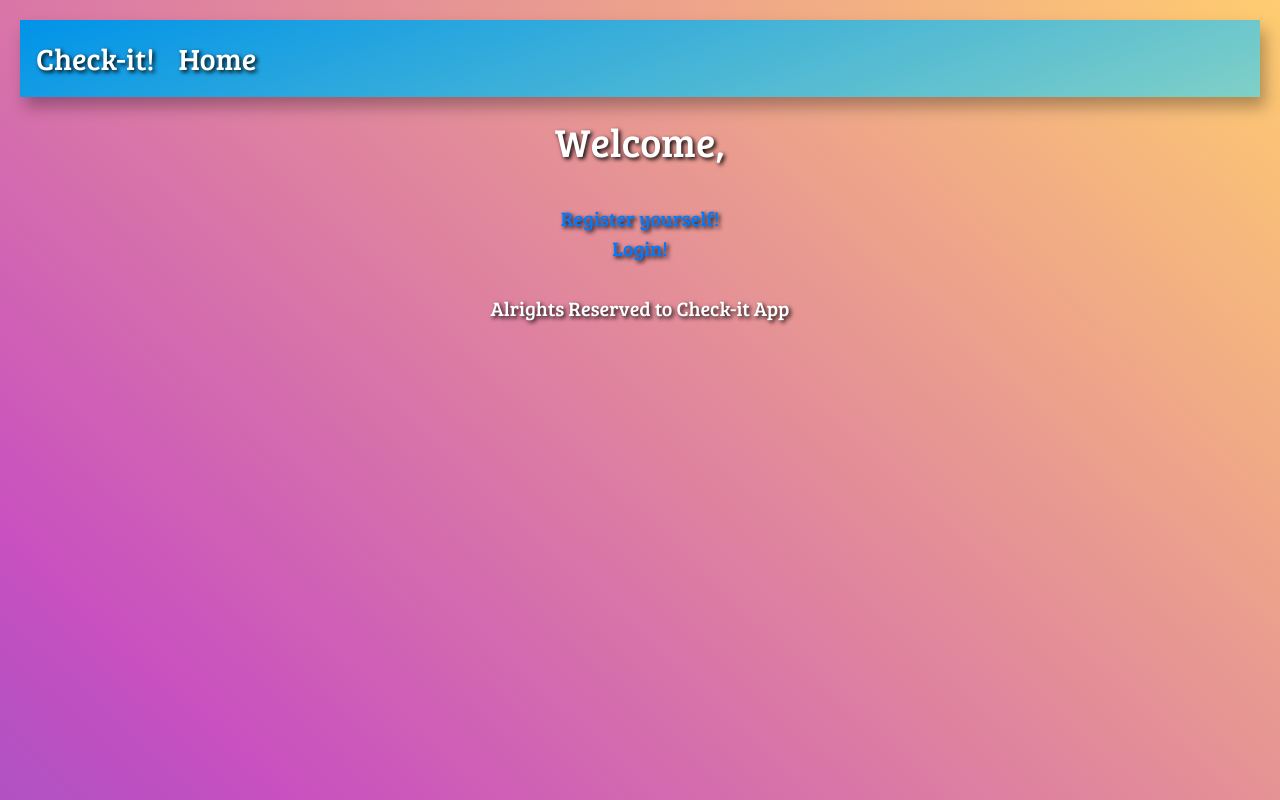
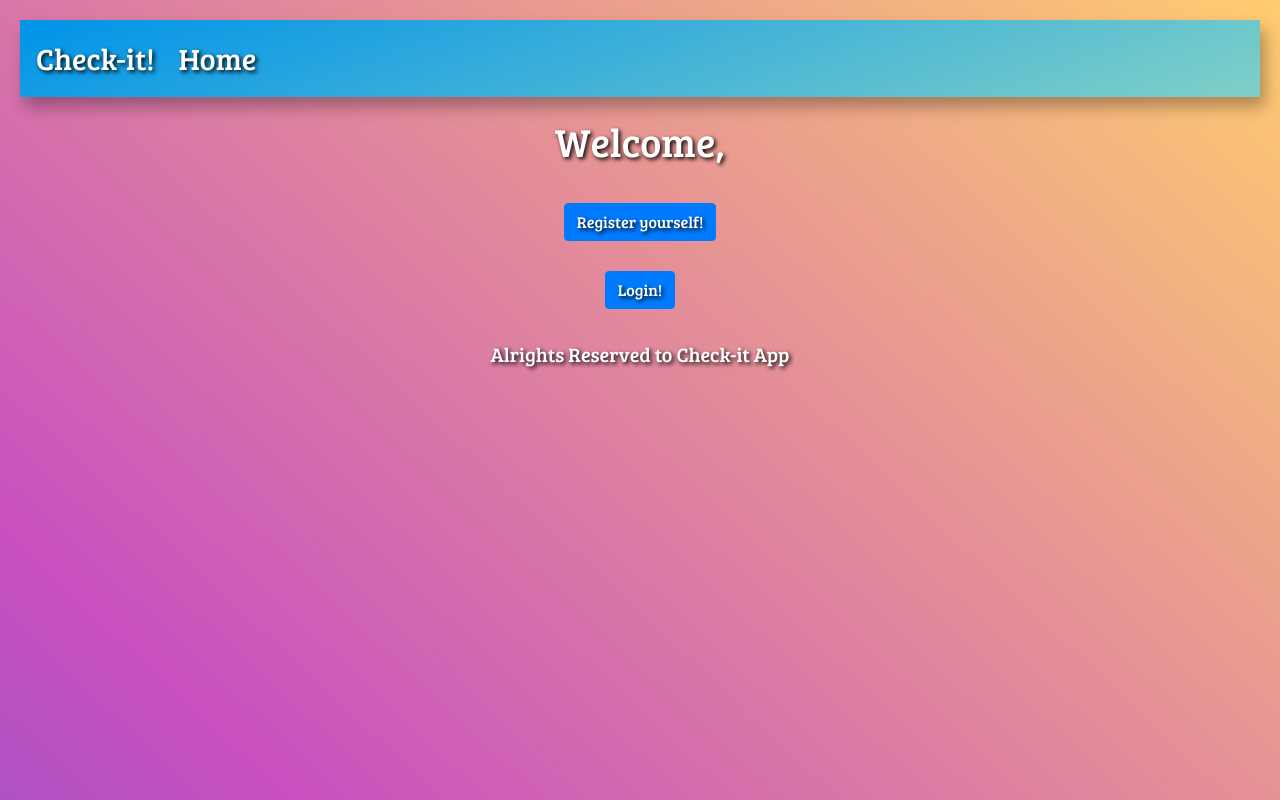
Before and after one commit to citysiva180/merntodoapp, a React (Create React App) app: page / in a window 1280 px wide. Shown: the top 800 px of the page. Built offline with nearby package versions, Linux system fonts and the light colour scheme.

Commit message:
button_style_completed

```diff
--- a/src/components/Welcome/welcome.css
+++ b/src/components/Welcome/welcome.css
@@ -19,3 +19,8 @@
     text-shadow: 2px 2px 4px #000000;
     padding-top: 20px;
 }
+
+.Welcome>Link {
+    text-decoration: none;
+    color: white;
+}
--- a/src/components/Welcome/welcome.jsx
+++ b/src/components/Welcome/welcome.jsx
@@ -16,9 +16,18 @@ const Welcome = () => {
       <h1>Welcome, {credentials && credentials.username}</h1>
 
       <br></br>
-      {!credentials && <Link to="/register">Register yourself!</Link>}
+      {!credentials && (
+        <Link className="btn btn-primary" to="/register">
+          Register yourself!
+        </Link>
+      )}
       <br></br>
-      {!credentials && <Link to="/login">Login!</Link>}
+      <br></br>
+      {!credentials && (
+        <Link className="btn btn-primary" to="/login">
+          Login!
+        </Link>
+      )}
       {credentials && <Todo />}
       <br></br>
       {credentials && (
```
